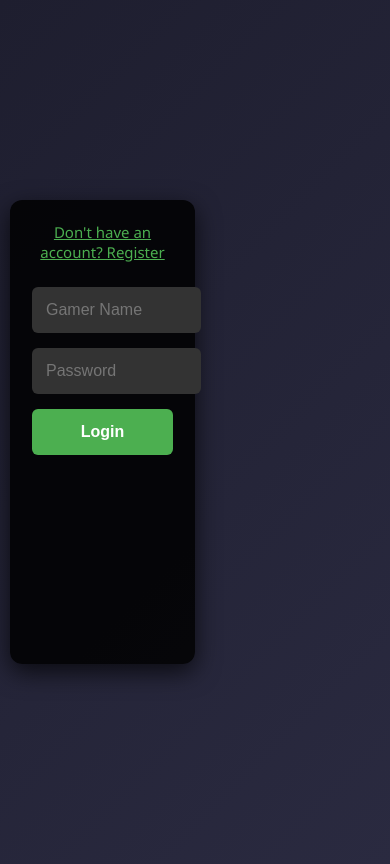
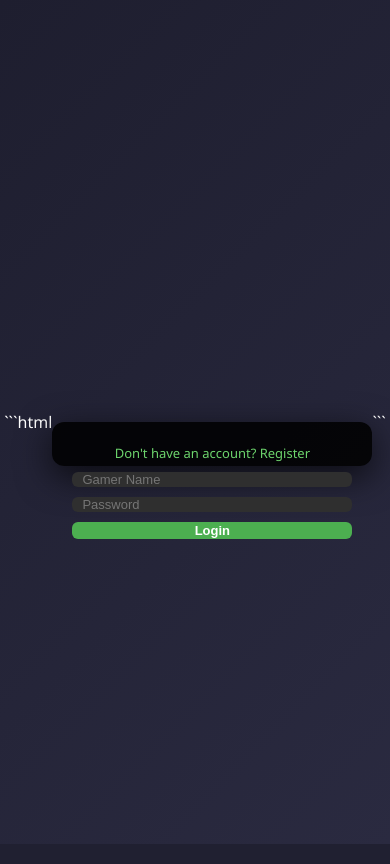
Before and after one commit to CodesCraft-404/Arcadify, a Django app: page / in a window 390 px wide. Run offline with Django 5.2, Linux system fonts and the light colour scheme.

Commit message:
Phone login and register UI2

````diff
--- a/accounts/templates/accounts/login_registration.html
+++ b/accounts/templates/accounts/login_registration.html
@@ -1,12 +1,11 @@
+```html
 <!DOCTYPE html>
 <html lang="en">
 <head>
 <meta charset="UTF-8">
 
-<!-- Improved mobile viewport -->
 <meta name="viewport" content="width=device-width, initial-scale=1, maximum-scale=1">
 
-<!-- Mobile fullscreen support -->
 <meta name="mobile-web-app-capable" content="yes">
 <meta name="apple-mobile-web-app-capable" content="yes">
 <meta name="apple-mobile-web-app-status-bar-style" content="black-translucent">
@@ -17,133 +16,143 @@
 <style>
 
 /* ----- BODY ----- */
-    body {
-        margin: 0;
-        font-family: 'Segoe UI', Tahoma, Geneva, Verdana, sans-serif;
-        background: linear-gradient(135deg, #1e1e2f, #2a2a40);
-        color: #fff;
-        height: 100vh;
-        display: flex;
-        justify-content: center;
-        align-items: center;
-        overflow: hidden;
-        touch-action: manipulation; /* better mobile tapping */
+body{
+    margin:0;
+    font-family:'Segoe UI',Tahoma,Geneva,Verdana,sans-serif;
+    background:linear-gradient(135deg,#1e1e2f,#2a2a40);
+    color:#fff;
+    height:100vh;
+    display:flex;
+    justify-content:center;
+    align-items:center;
+    overflow:hidden;
+    touch-action:manipulation;
+}
+
+/* ----- CENTER CONTAINER ----- */
+.container{
+    position:relative;
+    width:100%;
+    max-width:380px;
 }
 
 /* ----- PANEL ----- */
-    .panel {
-        width: 350px;
-        max-width: 90%;
-        padding: 30px 25px;
-        background: rgba(0,0,0,0.85);
-        border-radius: 12px;
-        box-shadow: 0 8px 25px rgba(0,0,0,0.7);
-        display: flex;
-        flex-direction: column;
-        gap: 15px;
-        text-align: center;
+.panel{
+    position:absolute;
+    inset:0;
 
-        opacity: 0;
-        transform: scale(0.95);
-        pointer-events: none;
-        transition: all 0.4s ease;
+    padding:28px 24px;
 
-        min-height: 380px;
+    background:rgba(0,0,0,0.88);
+    border-radius:12px;
+
+    box-shadow:0 10px 35px rgba(0,0,0,0.7);
+
+    display:flex;
+    flex-direction:column;
+    gap:12px;
+
+    text-align:center;
+
+    opacity:0;
+    transform:scale(0.96);
+    pointer-events:none;
+
+    transition:all .35s ease;
 }
 
-    .panel.active {
-        opacity: 1;
-        transform: scale(1);
-        pointer-events: auto;
+/* ACTIVE PANEL */
+.panel.active{
+    opacity:1;
+    transform:scale(1);
+    pointer-events:auto;
 }
 
 /* ----- INPUTS ----- */
-    input {
-        padding: 12px 10px;
-        border-radius: 6px;
-        border: none;
-        width: 100%;
-        font-size: 14px;
-        background: #333;
-        color: #fff;
-        outline: none;
-        transition: 0.3s;
+input{
+    width:100%;
+    height:40px;
+    padding:0 10px;
+
+    border-radius:6px;
+    border:none;
+
+    background:#2f2f2f;
+    color:#fff;
+
+    font-size:14px;
+    box-sizing:border-box;
 }
 
-    input:focus { background: #444; }
-
-    /* ----- BUTTONS ----- */
-    button {
-        padding: 12px;
-        border-radius: 6px;
-        border: none;
-        background: #4caf50;
-        color: white;
-        font-weight: bold;
-        cursor: pointer;
-        transition: 0.3s;
+input:focus{
+    outline:none;
+    background:#3a3a3a;
 }
 
-    button:hover { background: #45a049; }
+/* ----- BUTTON ----- */
+button{
+    width:100%;
+    height:42px;
 
-    /* ----- SWITCH TEXT ----- */
-    .switch {
-        color: #4caf50;
-        cursor: pointer;
-        font-size: 14px;
-        margin-bottom: 10px;
-        text-decoration: underline;
+    border:none;
+    border-radius:6px;
+
+    background:#4caf50;
+
+    color:white;
+    font-weight:600;
+    font-size:14px;
+
+    cursor:pointer;
 }
 
-    /* ----- ERROR MESSAGES ----- */
-    .error {
-        color: #ff4c4c;
-        font-size: 13px;
-        margin-top: -5px;
+button:hover{
+    background:#43a047;
+}
+
+/* ----- SWITCH ----- */
+.switch{
+    color:#6dd46d;
+    font-size:13px;
+    cursor:pointer;
+}
+
+/* ----- ERROR ----- */
+.error{
+    color:#ff5b5b;
+    font-size:12px;
 }
 
 /* ----- MOBILE ----- */
-    @media (max-width: 700px) {
+@media (max-width:600px){
 
-        body{
-            padding:10px;
+    .container{
+        max-width:320px;
     }
 
     .panel{
-            width:100%;
-            max-width:420px;
-            padding:22px;
-            min-height:420px;
+        padding:22px 20px;
+        gap:10px;
     }
 
     input{
-            font-size:16px;
-            padding:14px;
+        height:36px;
+        font-size:13px;
     }
 
     button{
-            font-size:16px;
-            padding:14px;
-        }
-
-        .switch{
-            font-size:15px;
+        height:38px;
+        font-size:13px;
     }
 
 }
 
-    /* ----- LANDSCAPE PHONES ----- */
-    @media (max-height:500px) and (orientation: landscape){
+/* ----- VERY SHORT SCREENS ----- */
+@media (max-height:500px){
 
     body{
         align-items:flex-start;
         padding-top:20px;
-        }
-
-        .panel{
-            min-height:auto;
-            max-height:90vh;
-            overflow-y:auto;
     }
 
 }
@@ -153,7 +162,10 @@
 
 <body>
 
+<div class="container">
+
 <div id="loginPanel" class="panel active">
+
 <span class="switch" onclick="togglePanel()">Don't have an account? Register</span>
 
 {% if messages %}
@@ -162,10 +174,11 @@
 {% endfor %}
 {% endif %}
 
-    <input type="text" name="gamer_name" id="loginGamerName" placeholder="Gamer Name">
-    <input type="password" name="password" id="loginPassword" placeholder="Password">
+<input type="text" id="loginGamerName" placeholder="Gamer Name">
+<input type="password" id="loginPassword" placeholder="Password">
 
 <button onclick="submitLogin()">Login</button>
+
 </div>
 
 <div id="registerPanel" class="panel">
@@ -178,36 +191,39 @@
 {% endfor %}
 {% endif %}
 
-    <input type="text" name="name" id="regName" placeholder="Your Name">
-    <input type="text" name="gamer_name" id="regGamerName" placeholder="Gamer Name">
-    <input type="number" name="age" id="regAge" placeholder="Age">
-    <input type="email" name="gmail" id="regGmail" placeholder="Email">
-    <input type="password" name="password" id="regPassword" placeholder="Password">
-    <input type="password" name="confirm_password" id="regConfirmPassword" placeholder="Confirm Password">
+<input type="text" id="regName" placeholder="Your Name">
+<input type="text" id="regGamerName" placeholder="Gamer Name">
+<input type="number" id="regAge" placeholder="Age">
+<input type="email" id="regGmail" placeholder="Email">
+<input type="password" id="regPassword" placeholder="Password">
+<input type="password" id="regConfirmPassword" placeholder="Confirm Password">
 
 <button onclick="submitRegister()">Register</button>
+
+</div>
+
 </div>
 
 <script>
 
-function togglePanel() {
+function togglePanel(){
 
-    const login = document.getElementById('loginPanel');
-    const register = document.getElementById('registerPanel');
+const login=document.getElementById('loginPanel');
+const register=document.getElementById('registerPanel');
 
 login.classList.toggle('active');
 register.classList.toggle('active');
 
 }
 
-// ----- SUBMIT LOGIN -----
+/* ----- LOGIN ----- */
 
 function submitLogin(){
 
-    const form = document.createElement('form');
-    form.method = 'POST';
+const form=document.createElement('form');
+form.method='POST';
 
-    form.innerHTML = `
+form.innerHTML=`
 <input type="hidden" name="csrfmiddlewaretoken" value="{{ csrf_token }}">
 <input type="hidden" name="login" value="1">
 <input type="hidden" name="gamer_name" value="${document.getElementById('loginGamerName').value}">
@@ -219,14 +235,14 @@ function submitLogin(){
 
 }
 
-// ----- SUBMIT REGISTER -----
+/* ----- REGISTER ----- */
 
 function submitRegister(){
 
-    const form = document.createElement('form');
-    form.method = 'POST';
+const form=document.createElement('form');
+form.method='POST';
 
-    form.innerHTML = `
+form.innerHTML=`
 <input type="hidden" name="csrfmiddlewaretoken" value="{{ csrf_token }}">
 <input type="hidden" name="register" value="1">
 <input type="hidden" name="name" value="${document.getElementById('regName').value}">
@@ -246,3 +262,4 @@ function submitRegister(){
 
 </body>
 </html>
+```
````
Lines whose indentation alone changed are shown as unchanged.
